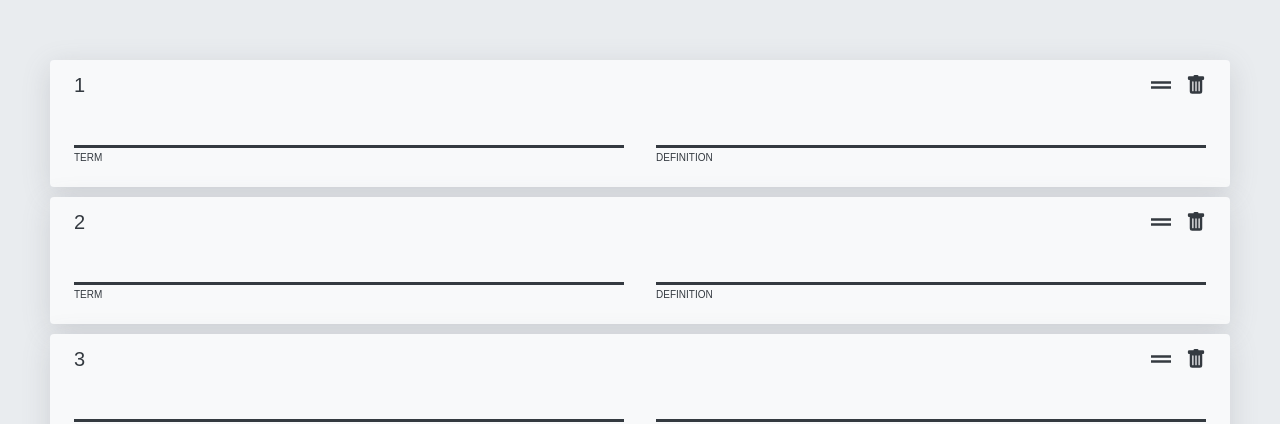
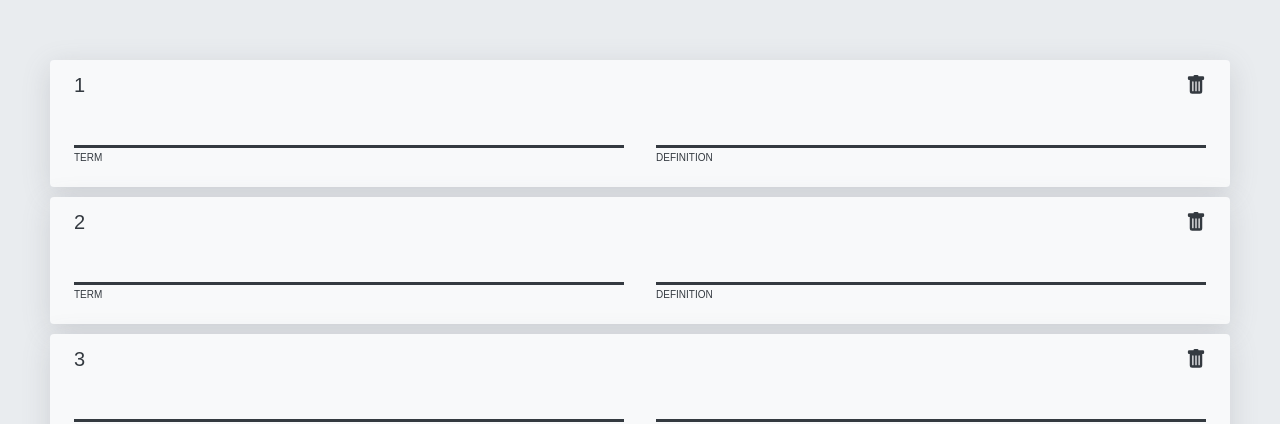
Before and after one commit to justin-cueva/MatchCards, a React (Create React App) app: page /create in a window 1280 px wide. Shown: the part 236-660 px from the top of the page. Built offline with nearby package versions, Linux system fonts and the light colour scheme.

Commit message:
added a min and max to the amount of cards in a deck

```diff
--- a/src/components/App.tsx
+++ b/src/components/App.tsx
@@ -23,7 +23,7 @@ const App = () => {
     }
   }, []);
 
-  useEffect(() => console.log(authState), [authState]);
+  // useEffect(() => console.log(authState), [authState]);
 
   return (
     <AuthContext.Provider
--- a/src/components/createPage/CreatePage.tsx
+++ b/src/components/createPage/CreatePage.tsx
@@ -14,6 +14,13 @@ const CreatePage = () => {
   const navigate = useNavigate();
   const { authState } = useContext(Context);
   const [newDeckState, dispatch] = useReducer(newDeckReducer, newDeckInitState);
+
+  const numberOfCards = newDeckState.cards.length;
+
+  useEffect(() => {
+    console.log(numberOfCards);
+    console.log(numberOfCards < 10);
+  }, [numberOfCards]);
 
   const createHandler = async (e: React.FormEvent<HTMLFormElement>) => {
     e.preventDefault();
@@ -52,6 +59,7 @@ const CreatePage = () => {
       {newDeckState.cards.map((card, index) => {
         return (
           <SingleCard
+            numberOfCards={numberOfCards}
             key={index}
             card={card}
             index={index}
@@ -59,7 +67,7 @@ const CreatePage = () => {
           />
         );
       })}
-      <AddCardBtn dispatch={dispatch} />
+      {numberOfCards < 10 && <AddCardBtn dispatch={dispatch} />}
       <button className="btn-create--bottom  btn--create">Create</button>
     </form>
   );
--- a/src/components/createPage/SingleCard.tsx
+++ b/src/components/createPage/SingleCard.tsx
@@ -9,17 +9,19 @@ type Props = {
   card: Card;
   index: number;
   dispatch: React.Dispatch<ActionTypes>;
+  numberOfCards: number;
 };
 
-const SingleCard = ({ card, index, dispatch }: Props) => {
+const SingleCard = ({ card, index, dispatch, numberOfCards }: Props) => {
   return (
     <div key={index} className="card">
       <div className="toolbar">
         <label className="card-number">{card.number}</label>
         <div className="card-icons">
-          <span className="icon icon--drag-handle">
+          <span className="icon icon--drag-handle invisible">
             <MdDragHandle />
           </span>
+          {numberOfCards >= 3 && (
             <span
               className="icon icon--trash"
               onClick={() =>
@@ -28,6 +30,7 @@ const SingleCard = ({ card, index, dispatch }: Props) => {
             >
               <BsFillTrashFill />
             </span>
+          )}
         </div>
       </div>
       <div className="fields">
--- a/src/styles/reusables.css
+++ b/src/styles/reusables.css
@@ -40,3 +40,7 @@
 .mb-3 {
   margin-bottom: 3rem;
 }
+
+.invisible {
+  visibility: hidden;
+}
```
Lines whose indentation alone changed are shown as unchanged.
